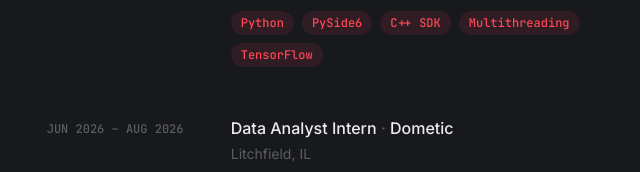
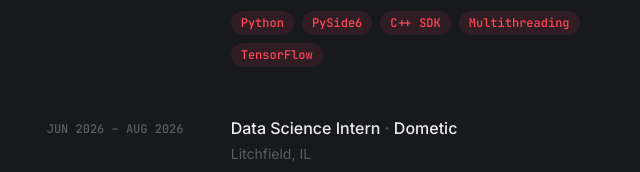
Before and after one commit to VarnoxL/portfolio, an Astro site: page / in a window 1280 px wide. Shown: the part 1218-1390 px from the top of the page, 590-1230 px from the left. Built offline with nearby package versions, Linux system fonts and the light colour scheme; Astro itself is replaced by a stand-in of ours.

Commit message:
Update Dometic title to Data Science Intern

```diff
--- a/src/data.js
+++ b/src/data.js
@@ -51,7 +51,7 @@ export const experience = [
   },
   {
     org: 'Dometic',
-    role: 'Data Analyst Intern',
+    role: 'Data Science Intern',
     dates: 'Jun 2026 – Aug 2026',
     place: 'Litchfield, IL',
     points: [
```
Also changed, not shown: 1 other file.
